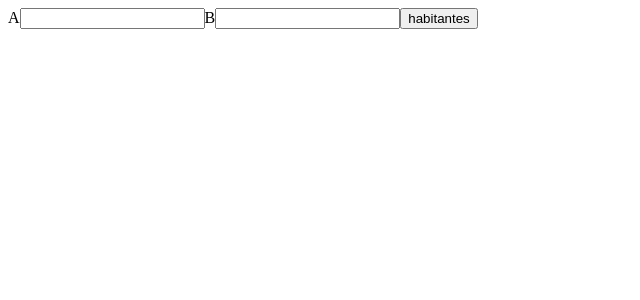
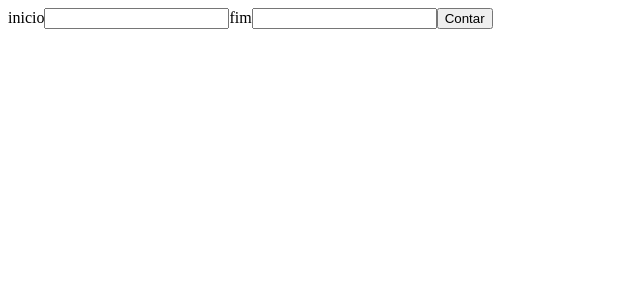
Before and after one commit to Gabriel200395/state, a React (Create React App) app: page / in a window 1280 px wide. Shown: the top 300 px of the page, without its empty margins (0-640 px from the left). Built offline with nearby package versions, Linux system fonts and the light colour scheme.

Commit message:
terminando exercicio 13

```diff
--- a/src/App.js
+++ b/src/App.js
@@ -1,4 +1,4 @@
-import Ex12 from "./Repeticao/Ex04";
+import Ex12 from "./Repeticao/Ex06";
 function App() {
   return (
     <>
--- a/src/Repeticao/Ex05.js
+++ b/src/Repeticao/Ex05.js
@@ -0,0 +1,5 @@
+function Ex06() {
+  return <div />;
+}
+
+export default Ex06;
--- a/src/Repeticao/Ex06.js
+++ b/src/Repeticao/Ex06.js
@@ -0,0 +1,47 @@
+import { useState } from "react";
+
+function Ex06() {
+  const [inicio, setInicio] = useState("");
+  const [fim, setFim] = useState("");
+
+  function handleClick() {
+    const response = document.querySelector("#res");
+
+    if (inicio.length === 0 || fim.length === 0) {
+      console.log("erro");
+    } else {
+      for (let i = +inicio; i <= fim; i++) {
+        response.innerHTML += `<li>${i}</li>`;
+      }
+    }
+
+    setInicio("");
+    setFim("");
+  }
+
+  return (
+    <div>
+      <label>
+        inicio
+        <input
+          type="number"
+          value={inicio}
+          onChange={({ target }) => setInicio(target.value)}
+        />
+      </label>
+      <label>
+        fim
+        <input
+          type="number"
+          value={fim}
+          onChange={({ target }) => setFim(target.value)}
+        />
+      </label>
+      <button onClick={handleClick}>Contar</button>
+
+      <div id="res"></div>
+    </div>
+  );
+}
+
+export default Ex06;
```
